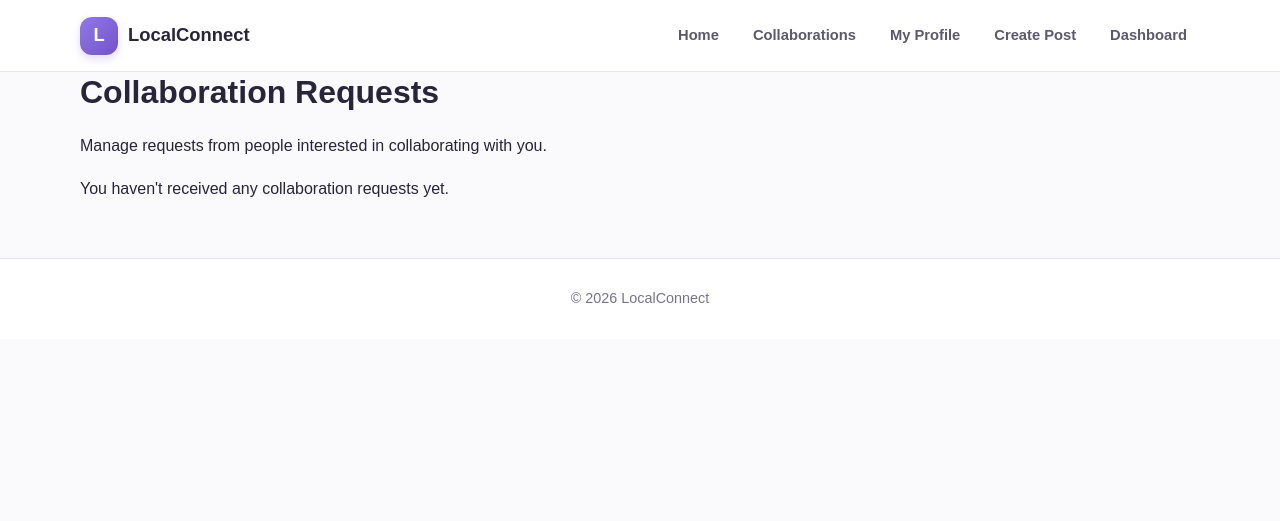
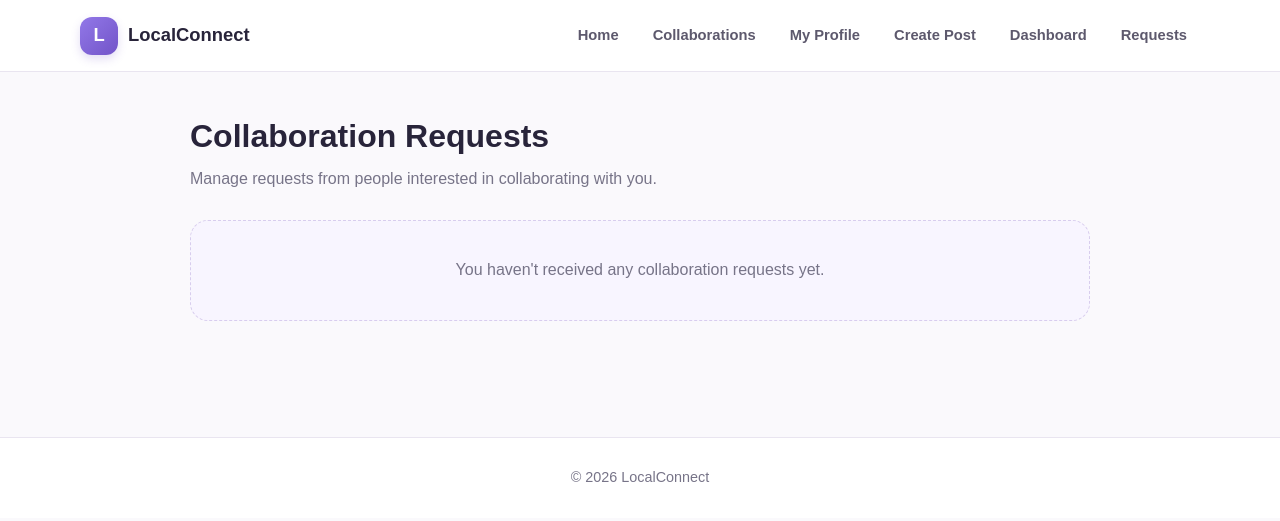
Before and after one commit to yadavkanishka/559-Capstone-Mohawk-capstone-LocalConnect, a PHP site: page /requests.php in a window 1280 px wide. Shown: the top 521 px of the page. Run offline with PHP 8.4, Linux system fonts and the light colour scheme; the visitor is signed in with stand-in values (Sample User, id 1); data that the repository does not hold is empty.

Commit message:
modified css and others for collaboration request feature

```diff
--- a/css/style.css
+++ b/css/style.css
@@ -1869,3 +1869,114 @@ footer p {
         text-align: center;
     }
 }
+
+/* =========================================
+   COLLABORATION REQUESTS — F4
+========================================= */
+
+.requests-page {
+    width: min(900px, calc(100% - 32px));
+    margin: 0 auto;
+    padding: 44px 0 60px;
+}
+
+.requests-header {
+    margin-bottom: 28px;
+}
+
+.requests-header h1 {
+    margin-bottom: 10px;
+    font-size: 2rem;
+}
+
+.requests-header p {
+    color: var(--muted);
+}
+
+.request-card {
+    margin-bottom: 18px;
+    padding: 24px;
+    border-radius: var(--radius);
+    background: white;
+    border: 1px solid var(--border);
+    box-shadow: var(--shadow);
+}
+
+.request-card h3 {
+    margin-bottom: 16px;
+    font-size: 1.15rem;
+}
+
+.request-card p {
+    margin-bottom: 10px;
+    color: var(--muted);
+    overflow-wrap: anywhere;
+}
+
+.request-card strong {
+    color: var(--text);
+}
+
+.request-status {
+    display: inline-block;
+    padding: 5px 12px;
+    border-radius: 99px;
+    background: var(--primary-light);
+    color: var(--primary);
+    font-size: 0.82rem;
+    font-weight: 700;
+    text-transform: capitalize;
+}
+
+.request-actions {
+    display: flex;
+    flex-wrap: wrap;
+    gap: 10px;
+    margin-top: 20px;
+}
+
+.request-actions form {
+    margin: 0;
+}
+
+.request-actions button {
+    min-width: 110px;
+}
+
+.request-actions form:last-child button {
+    border: 1px solid #F4D9DD;
+    background: #FFF0F1;
+    color: #A43F50;
+}
+
+.request-actions form:last-child button:hover {
+    background: #FFE2E6;
+}
+
+.request-empty {
+    padding: 36px 24px;
+    border: 1px dashed #D8CDEE;
+    border-radius: var(--radius);
+    background: #F8F5FF;
+    color: var(--muted);
+    text-align: center;
+}
+
+@media (max-width: 600px) {
+    .requests-page {
+        padding: 28px 0 40px;
+    }
+
+    .request-card {
+        padding: 20px;
+    }
+
+    .request-actions {
+        flex-direction: column;
+    }
+
+    .request-actions form,
+    .request-actions button {
+        width: 100%;
+    }
+}
--- a/includes/header.php
+++ b/includes/header.php
@@ -32,6 +32,7 @@ if (!isset($page_title)) {
                 <a class="nav-link" href="/profile.php">My Profile</a>
                 <a class="nav-link" href="/post-create.php">Create Post</a>
                 <a class="nav-link" href="/dashboard.php">Dashboard</a>
+                <a class="nav-link" href="/requests.php">Requests</a>
             <?php else: ?>
                 <a class="nav-link" href="/login.php">Login</a>
                 <a class="nav-link" href="/register.php">Register</a>
--- a/request-action.php
+++ b/request-action.php
@@ -1,4 +1,3 @@
-
 <?php
 require_once __DIR__ . '/config/config.php';
 
--- a/requests.php
+++ b/requests.php
@@ -31,12 +31,17 @@ $requests = $stmt->fetchAll(PDO::FETCH_ASSOC);
 
 <?php include __DIR__ . '/includes/header.php'; ?>
 
-<main class="container">
-    <h1>Collaboration Requests</h1>
-    <p>Manage requests from people interested in collaborating with you.</p>
+<main class="requests-page">
+    <div class="requests-header">
+        <h1>Collaboration Requests</h1>
+        <p>Manage requests from people interested in collaborating with you.</p>
+    </div>
+
 
     <?php if (empty($requests)): ?>
-        <p>You haven't received any collaboration requests yet.</p>
+       <div class="request-empty">
+            You haven't received any collaboration requests yet.
+        </div>
     <?php else: ?>
 
         <?php foreach ($requests as $request): ?>
@@ -56,7 +61,9 @@ $requests = $stmt->fetchAll(PDO::FETCH_ASSOC);
 
                 <p>
                     <strong>Status:</strong>
-                    <?= e(ucfirst($request['status'])) ?>
+                    <span class="request-status">
+                        <?= e($request['status']) ?>
+                    </span>
                 </p>
 
                 <p>
```
